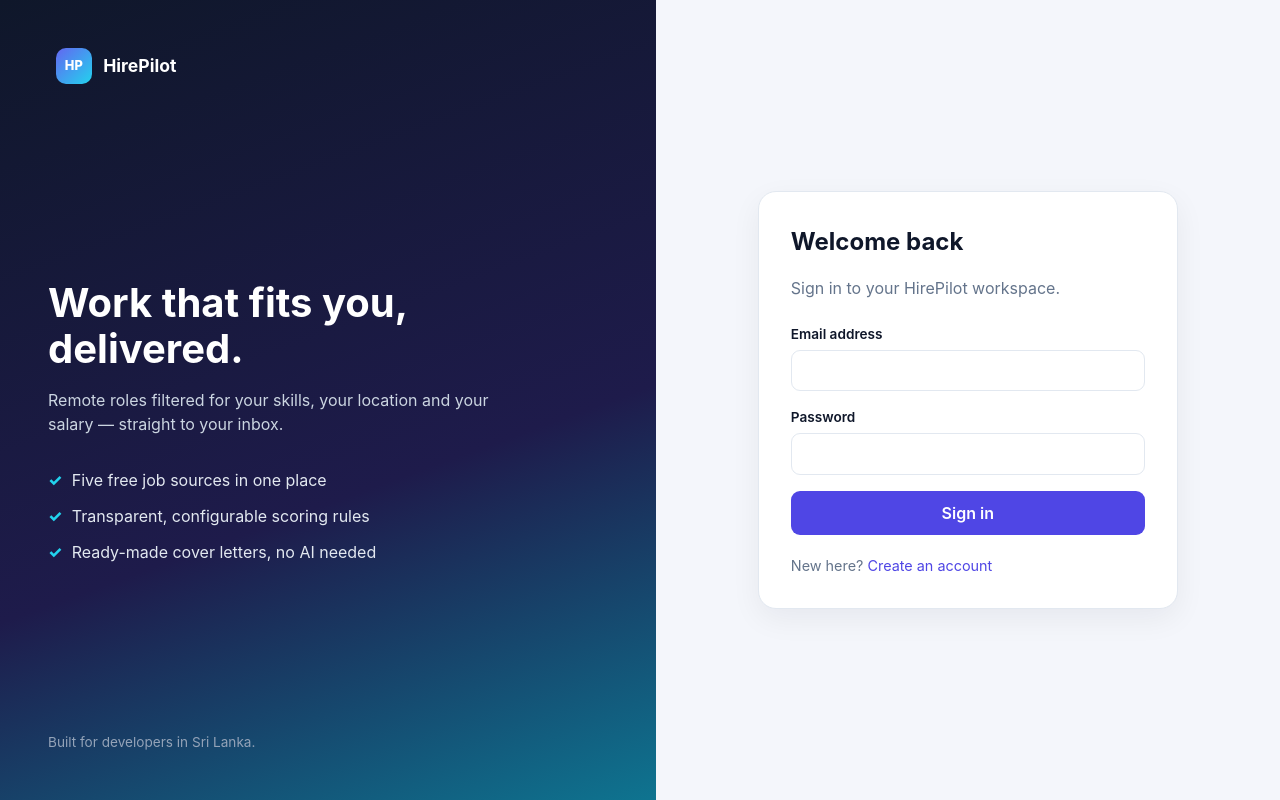
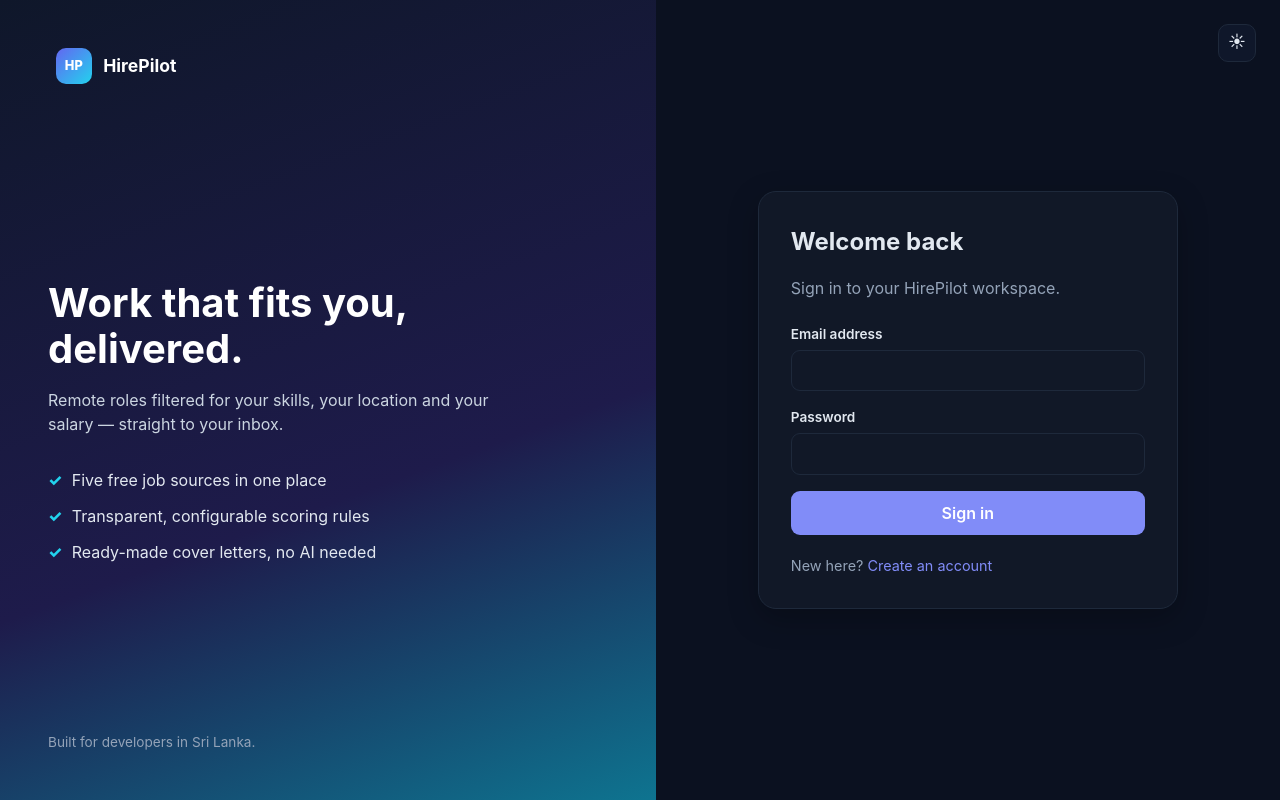
Before and after one commit to kunkumagp/HirePilot, a React (Vite) app in the folder frontend/: page /login in a window 1280 px wide. Built offline with nearby package versions, Linux system fonts and the light colour scheme; no server answers.

Commit message:
feat: keep dark as default and add persisted light theme toggle

```diff
--- a/frontend/src/components/AuthShell.tsx
+++ b/frontend/src/components/AuthShell.tsx
@@ -1,4 +1,5 @@
 import type { ReactNode } from 'react';
+import { useTheme } from '../context/ThemeContext';
 
 interface AuthShellProps {
   title: string;
@@ -8,6 +9,8 @@ interface AuthShellProps {
 }
 
 export function AuthShell({ title, subtitle, children, footer }: AuthShellProps) {
+  const { theme, toggle } = useTheme();
+
   return (
     <div className="auth-shell">
       <aside className="auth-brand">
@@ -28,6 +31,15 @@ export function AuthShell({ title, subtitle, children, footer }: AuthShellProps)
       </aside>
 
       <main className="auth-panel">
+        <button
+          type="button"
+          className="theme-toggle auth-theme-toggle"
+          onClick={toggle}
+          title={theme === 'dark' ? 'Switch to light theme' : 'Switch to dark theme'}
+          aria-label={theme === 'dark' ? 'Switch to light theme' : 'Switch to dark theme'}
+        >
+          {theme === 'dark' ? '☀' : '☾'}
+        </button>
         <div className="auth-card">
           <h2>{title}</h2>
           <p className="muted">{subtitle}</p>
--- a/frontend/src/components/Layout.tsx
+++ b/frontend/src/components/Layout.tsx
@@ -2,6 +2,7 @@ import { useEffect, useState } from 'react';
 import { NavLink, Outlet, useLocation, useNavigate } from 'react-router-dom';
 import { api } from '../api/client';
 import { useAuth } from '../context/AuthContext';
+import { useTheme } from '../context/ThemeContext';
 import type { ApiNotification, Paginated } from '../types';
 
 const pageTitles: Record<string, string> = {
@@ -20,6 +21,7 @@ const navigation = [
 
 export function Layout() {
   const { user, logout } = useAuth();
+  const { theme, toggle } = useTheme();
   const navigate = useNavigate();
   const location = useLocation();
   const [unread, setUnread] = useState(0);
@@ -73,6 +75,15 @@ export function Layout() {
             <h1 className="page-title">{pageTitles[location.pathname] ?? 'HirePilot'}</h1>
           </div>
           <div className="topbar-actions">
+            <button
+              type="button"
+              className="theme-toggle"
+              onClick={toggle}
+              title={theme === 'dark' ? 'Switch to light theme' : 'Switch to dark theme'}
+              aria-label={theme === 'dark' ? 'Switch to light theme' : 'Switch to dark theme'}
+            >
+              {theme === 'dark' ? '☀' : '☾'}
+            </button>
             <NavLink to="/notifications" className="bell" aria-label="Notifications">
               ◉
               {unread > 0 ? <span className="bell-badge">{unread}</span> : null}
--- /dev/null
+++ b/frontend/src/context/ThemeContext.tsx
@@ -0,0 +1,47 @@
+import {
+  createContext,
+  useCallback,
+  useContext,
+  useEffect,
+  useState,
+  type ReactNode,
+} from 'react';
+
+export type Theme = 'dark' | 'light';
+
+interface ThemeContextValue {
+  theme: Theme;
+  toggle: () => void;
+}
+
+const STORAGE_KEY = 'hirepilot_theme';
+const ThemeContext = createContext<ThemeContextValue | null>(null);
+
+export function ThemeProvider({ children }: { children: ReactNode }) {
+  const [theme, setTheme] = useState<Theme>(() => {
+    const stored = localStorage.getItem(STORAGE_KEY);
+
+    return stored === 'light' ? 'light' : 'dark';
+  });
+
+  useEffect(() => {
+    document.documentElement.dataset.theme = theme;
+    localStorage.setItem(STORAGE_KEY, theme);
+  }, [theme]);
+
+  const toggle = useCallback(() => {
+    setTheme((current) => (current === 'dark' ? 'light' : 'dark'));
+  }, []);
+
+  return <ThemeContext.Provider value={{ theme, toggle }}>{children}</ThemeContext.Provider>;
+}
+
+export function useTheme(): ThemeContextValue {
+  const context = useContext(ThemeContext);
+
+  if (!context) {
+    throw new Error('useTheme must be used inside ThemeProvider');
+  }
+
+  return context;
+}
--- a/frontend/src/main.tsx
+++ b/frontend/src/main.tsx
@@ -3,6 +3,7 @@ import { createRoot } from 'react-dom/client';
 import { BrowserRouter } from 'react-router-dom';
 import App from './App';
 import { AuthProvider } from './context/AuthContext';
+import { ThemeProvider } from './context/ThemeContext';
 import './styles.css';
 
 const rootElement = document.getElementById('root');
@@ -14,9 +15,11 @@ if (!rootElement) {
 createRoot(rootElement).render(
   <StrictMode>
     <BrowserRouter>
-      <AuthProvider>
-        <App />
-      </AuthProvider>
+      <ThemeProvider>
+        <AuthProvider>
+          <App />
+        </AuthProvider>
+      </ThemeProvider>
     </BrowserRouter>
   </StrictMode>,
 );
--- a/frontend/src/styles.css
+++ b/frontend/src/styles.css
@@ -1,4 +1,28 @@
+/* Dark is the default theme. A light theme is applied with data-theme="light". */
 :root {
+  color-scheme: dark;
+  --bg: #0b1120;
+  --surface: #111827;
+  --surface-soft: #0f172a;
+  --text: #e2e8f0;
+  --muted: #94a3b8;
+  --border: #1e293b;
+  --primary: #818cf8;
+  --primary-hover: #6366f1;
+  --primary-soft: #1e1b4b;
+  --sidebar: #070c18;
+  --sidebar-text: #94a3b8;
+  --sidebar-heading: #f8fafc;
+  --sidebar-hover: rgba(148, 163, 184, 0.12);
+  --sidebar-active: rgba(99, 102, 241, 0.25);
+  --success: #4ade80;
+  --shadow: 0 10px 30px rgba(0, 0, 0, 0.25);
+  --radius: 14px;
+  font-family: Inter, system-ui, -apple-system, 'Segoe UI', sans-serif;
+  line-height: 1.5;
+}
+
+:root[data-theme='light'] {
   color-scheme: light;
   --bg: #f4f6fb;
   --surface: #ffffff;
@@ -9,30 +33,13 @@
   --primary: #4f46e5;
   --primary-hover: #4338ca;
   --primary-soft: #eef2ff;
-  --sidebar: #0f172a;
-  --sidebar-text: #cbd5e1;
+  --sidebar: #ffffff;
+  --sidebar-text: #475569;
+  --sidebar-heading: #0f172a;
+  --sidebar-hover: rgba(15, 23, 42, 0.06);
+  --sidebar-active: rgba(79, 70, 229, 0.12);
+  --success: #15803d;
   --shadow: 0 10px 30px rgba(15, 23, 42, 0.06);
-  --radius: 14px;
-  font-family: Inter, system-ui, -apple-system, 'Segoe UI', sans-serif;
-  line-height: 1.5;
-}
-
-@media (prefers-color-scheme: dark) {
-  :root {
-    color-scheme: dark;
-    --bg: #0b1120;
-    --surface: #111827;
-    --surface-soft: #0f172a;
-    --text: #e2e8f0;
-    --muted: #94a3b8;
-    --border: #1e293b;
-    --primary: #818cf8;
-    --primary-hover: #6366f1;
-    --primary-soft: #1e1b4b;
-    --sidebar: #070c18;
-    --sidebar-text: #94a3b8;
-    --shadow: 0 10px 30px rgba(0, 0, 0, 0.25);
-  }
 }
 
 * {
@@ -169,7 +176,7 @@ input {
 .brand-name {
   font-weight: 700;
   font-size: 1.1rem;
-  color: #f8fafc;
+  color: var(--sidebar-heading);
 }
 
 .side-nav {
@@ -189,13 +196,13 @@ input {
 }
 
 .side-link:hover {
-  background: rgba(148, 163, 184, 0.12);
-  color: #fff;
+  background: var(--sidebar-hover);
+  color: var(--sidebar-heading);
 }
 
 .side-link.active {
-  background: rgba(99, 102, 241, 0.25);
-  color: #fff;
+  background: var(--sidebar-active);
+  color: var(--sidebar-heading);
 }
 
 .side-icon {
@@ -216,7 +223,7 @@ input {
   gap: 0.65rem;
   padding: 0.6rem;
   border-radius: 12px;
-  background: rgba(148, 163, 184, 0.1);
+  background: var(--sidebar-hover);
 }
 
 .avatar {
@@ -275,6 +282,25 @@ input {
   display: flex;
   align-items: center;
   gap: 1rem;
+}
+
+.theme-toggle {
+  width: 38px;
+  height: 38px;
+  border-radius: 10px;
+  display: grid;
+  place-items: center;
+  background: var(--surface-soft);
+  border: 1px solid var(--border);
+  color: var(--text);
+  cursor: pointer;
+  font-size: 1.05rem;
+  transition: background 0.15s ease, transform 0.15s ease;
+}
+
+.theme-toggle:hover {
+  background: var(--primary-soft);
+  transform: translateY(-1px);
 }
 
 .bell {
@@ -739,7 +765,7 @@ input:focus {
 }
 
 .save-message {
-  color: #15803d;
+  color: var(--success);
   font-weight: 600;
 }
 
@@ -804,9 +830,16 @@ input:focus {
 }
 
 .auth-panel {
+  position: relative;
   display: grid;
   place-items: center;
   padding: 2rem;
+}
+
+.auth-theme-toggle {
+  position: absolute;
+  top: 1.5rem;
+  right: 1.5rem;
 }
 
 .auth-card {
```
Also changed, not shown: 1 other file (tests, documents, lock files or other folders).
